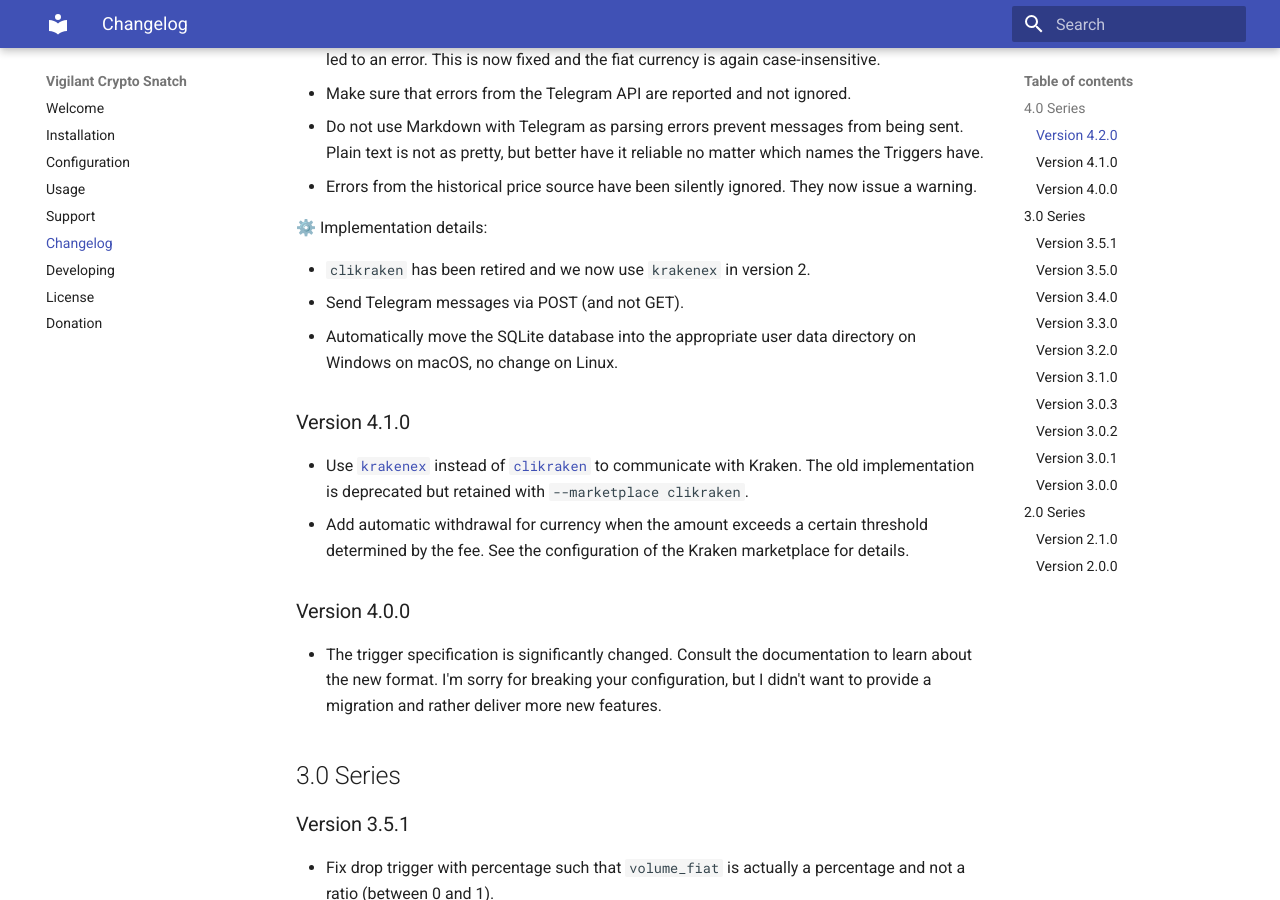
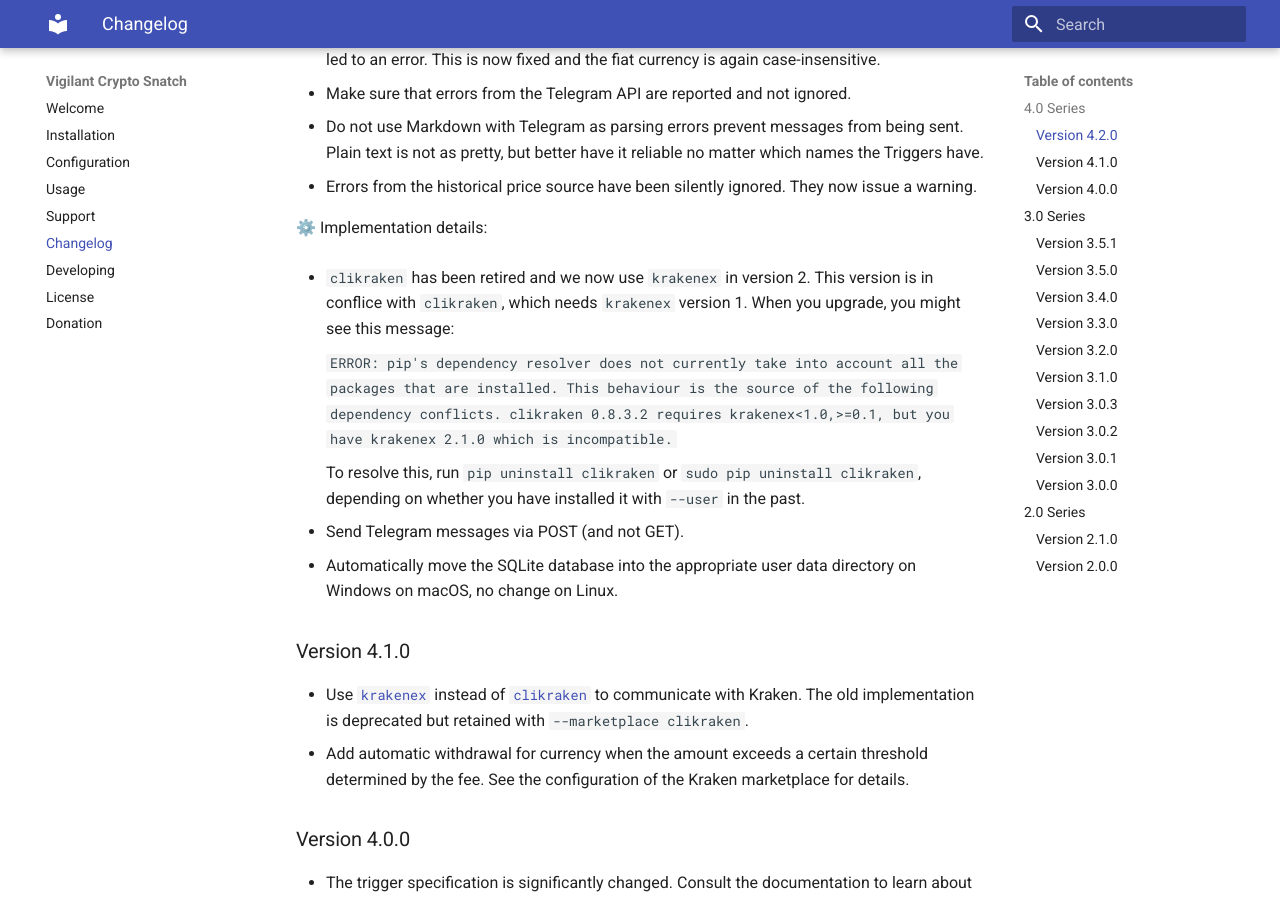
Before and after one commit to martin-ueding/vigilant-crypto-snatch, an MkDocs documentation site: the page built from docs/changelog.md, in a window 1280 px wide and 900 px high, scrolled down 986 px. Built offline with MkDocs 1.6.1 and Material for MkDocs 9.7.7, drawn with Linux system fonts in a browser that asks for light colours.

Commit message:
Give upgrade instructions

````diff
--- a/docs/changelog.md
+++ b/docs/changelog.md
@@ -29,7 +29,15 @@ This is a list of changes, from new to older.
 
 ⚙️ Implementation details:
 
-- `clikraken` has been retired and we now use `krakenex` in version 2.
+- `clikraken` has been retired and we now use `krakenex` in version 2. This version is in conflice with `clikraken`, which needs `krakenex` version 1. When you upgrade, you might see this message:
+
+    ```
+    ERROR: pip's dependency resolver does not currently take into account all the packages that are installed. This behaviour is the source of the following dependency conflicts.
+clikraken 0.8.3.2 requires krakenex<1.0,>=0.1, but you have krakenex 2.1.0 which is incompatible.
+    ```
+
+    To resolve this, run `pip uninstall clikraken` or `sudo pip uninstall clikraken`, depending on whether you have installed it with `--user` in the past.
+
 - Send Telegram messages via POST (and not GET).
 - Automatically move the SQLite database into the appropriate user data directory on Windows on macOS, no change on Linux.
 
````
